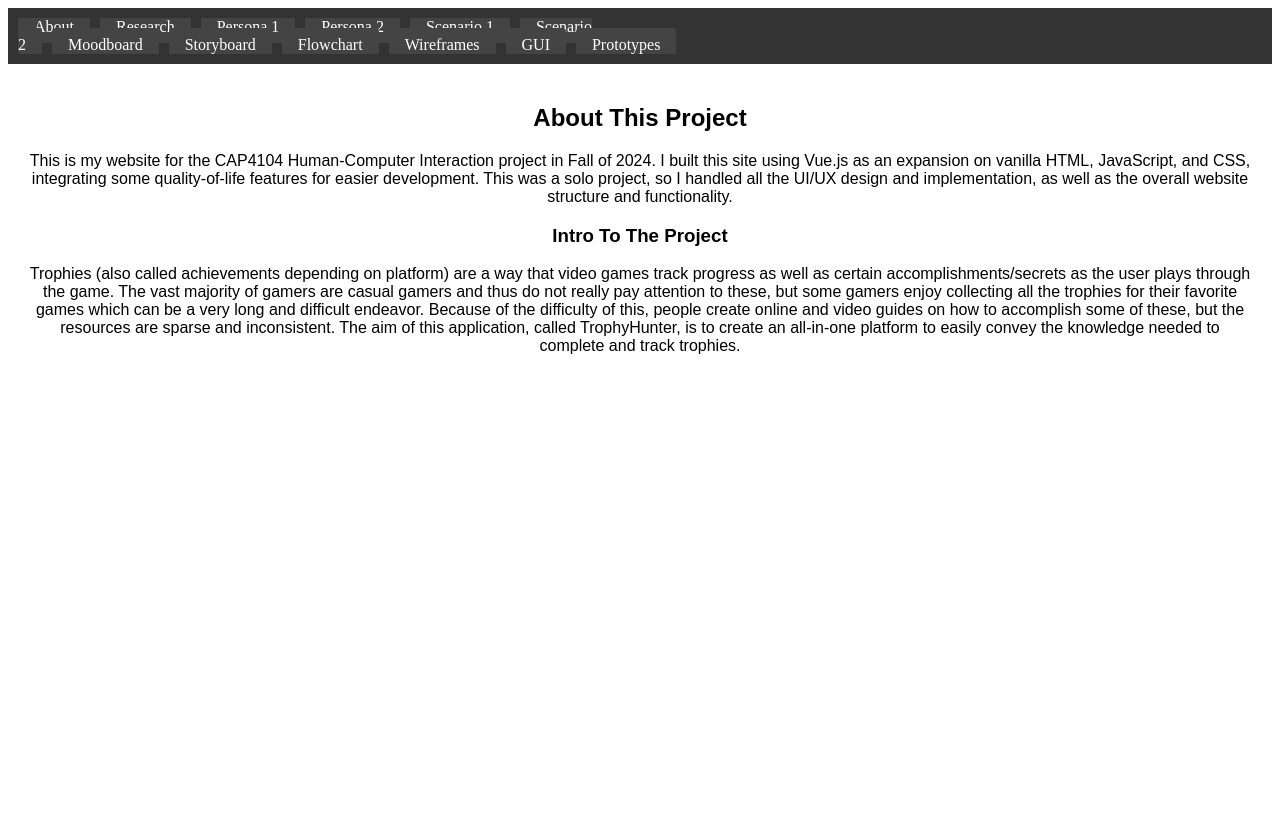
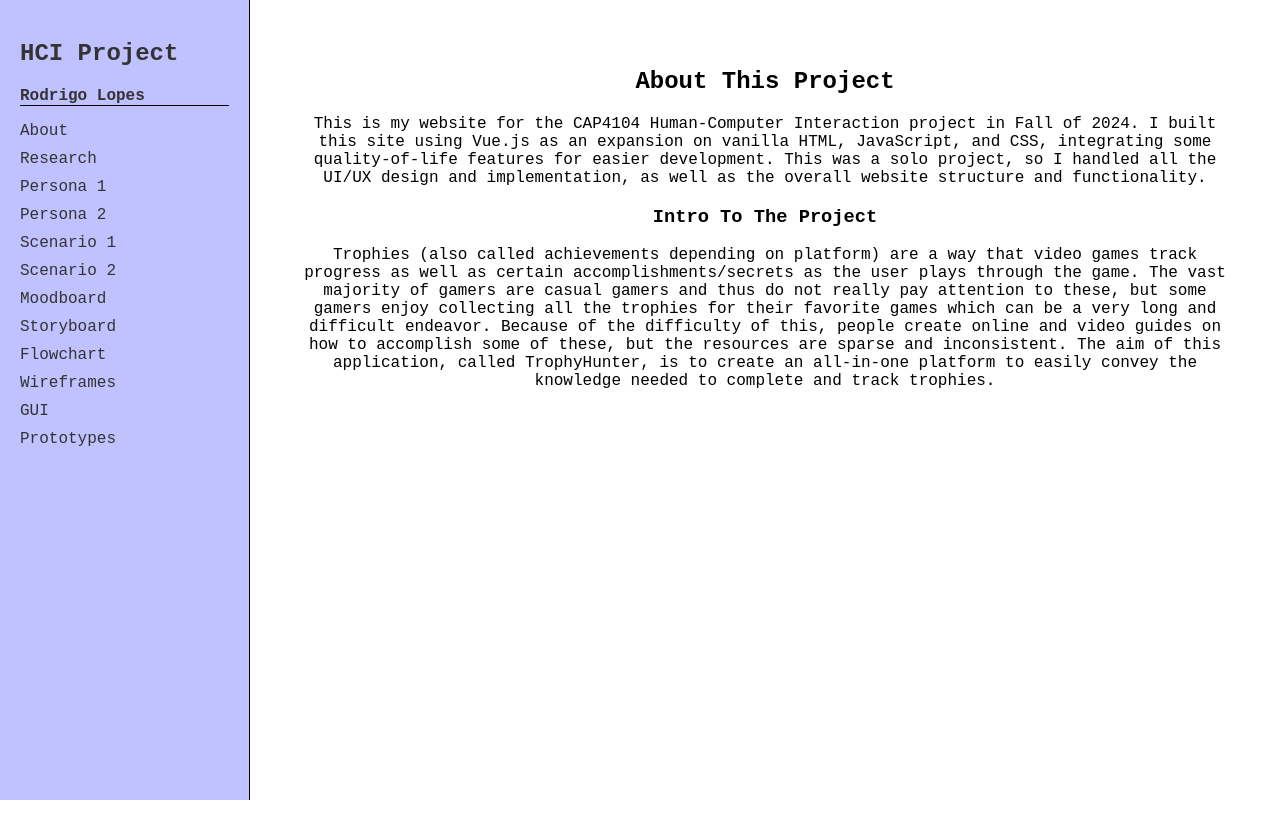
Before and after one commit to rodrigociddev/hci-website, a Vue app: page / in a window 1280 px wide. Built offline with nearby package versions, Linux system fonts and the light colour scheme.

Commit message:
Changed nav to a sidebar

```diff
--- a/src/App.vue
+++ b/src/App.vue
@@ -1,6 +1,12 @@
 <template>
-  <div id="app">
-    <nav>
+  <div id="app" class="layout">
+
+    <!-- Sidebar Navigation -->
+    <nav class="sidebar">
+        <div class="sidebar-header">
+          <h1>HCI Project</h1>
+          <h2>Rodrigo Lopes</h2>
+        </div>
         <ul>
           <li><router-link to="/">About</router-link></li>
           <li><router-link to="/research">Research</router-link></li>
@@ -17,39 +23,95 @@
         </ul>
     </nav>
 
+    <!-- Main Content Area -->
+    <div class="main-content">
       <router-view />
+    </div>
   </div>
 </template>
 
 <script>
 export default {
-  name: 'App'
+  name: 'App',
 }
 </script>
 
-<style>
-nav {
-  background-color: #333;
-  padding: 10px;
+<style scoped>
+* {
+  font-family: 'Courier New', Courier, monospace;
 }
-nav ul {
-  list-style-type: none;
-  margin: 0;
-  padding: 0;
+
+/* Layout for sidebar and main content */
+.layout {
+  display: flex;
+  height: 100vh;
   overflow: hidden;
 }
-nav ul li {
-  display: inline;
-  margin-right: 10px;
+
+/* Sidebar Styles */
+.sidebar {
+  width: 250px;
+  /* Fixed width for sidebar */
+  background-color: #c0c1ff;
+  padding: 20px;
+  box-sizing: border-box;
+  position: fixed;
+  top: 0;
+  left: 0;
+  height: 100vh;
+  z-index: 1;
+  border-right: 1px solid #000000;
+
 }
-nav ul li a {
-  color: white;
+
+.sidebar h1 {
   text-decoration: none;
-  padding: 8px 16px;
-  background-color: #444;
-  border-radius: 4px;
+  font-weight: 3000;
+  font-family: 'Courier New', Courier, monospace;
+  color: #333;
 }
-nav ul li a:hover {
-  background-color: #555;
+
+.sidebar h2 {
+  text-decoration: none;
+  font-family: 'Courier New', Courier, monospace;
+  font-size: medium;
+  font-weight: 3500;
+  color: #333;
+  border-bottom: 1px solid #000000;
+
+}
+
+/* Main Content Styles */
+.main-content {
+  flex-grow: 1;
+  /* Allows the main content to take up remaining space */
+  margin-left: 250px;
+  /* Offset for the sidebar width */
+  padding: 20px;
+  overflow-y: auto;
+  /* Ensure scrolling if content overflows */
+}
+
+/* Sidebar links styling */
+.sidebar ul {
+  list-style-type: none;
+  padding: 0;
+}
+
+.sidebar ul li {
+  margin: 10px 0;
+}
+
+.sidebar ul li a {
+  text-decoration: none;
+  font-family: 'Courier New', Courier, monospace;
+  font-weight: 500;
+  color: #333;
+  font-weight: 500;
+}
+
+.sidebar ul li a:hover {
+  font-weight: 700;
+  color: #000;
 }
 </style>
--- a/src/components/AppAbout.vue
+++ b/src/components/AppAbout.vue
@@ -20,7 +20,6 @@ export default {
 
 <style scoped>
 .about {
-  font-family: Arial, sans-serif;
   padding: 20px;
   text-align: center;
 }
--- a/src/components/AppMoodboard.vue
+++ b/src/components/AppMoodboard.vue
@@ -1,5 +1,5 @@
 <template>
-  <div>
+  <div class="moodboard">
     <h2>Moodboard</h2>
     <img src="../assets/moodboard.png" alt="Alex Martinez" />
   </div>
@@ -12,5 +12,7 @@ export default {
 </script>
 
 <style scoped>
-/* Add styles specific to this component here */
+.moodboard img {
+  width: 500px;
+}
 </style>
--- a/src/components/AppPersona1.vue
+++ b/src/components/AppPersona1.vue
@@ -44,7 +44,6 @@
 
 <style scoped>
 .persona {
-  font-family: Arial, sans-serif;
 }
 
 .content {
--- a/src/components/AppPersona2.vue
+++ b/src/components/AppPersona2.vue
@@ -39,7 +39,6 @@
 
 <style scoped>
 .persona {
-  font-family: Arial, sans-serif;
 }
 
 .content {
--- a/src/components/AppScenario1.vue
+++ b/src/components/AppScenario1.vue
@@ -19,7 +19,6 @@ export default {
 
 <style scoped>
 .scenario {
-  font-family: Arial, sans-serif;
   padding: 20px;
 }
 </style>
```
Also changed, not shown: 7 other files (tests, documents, lock files or other folders). Lines whose indentation alone changed are shown as unchanged.
